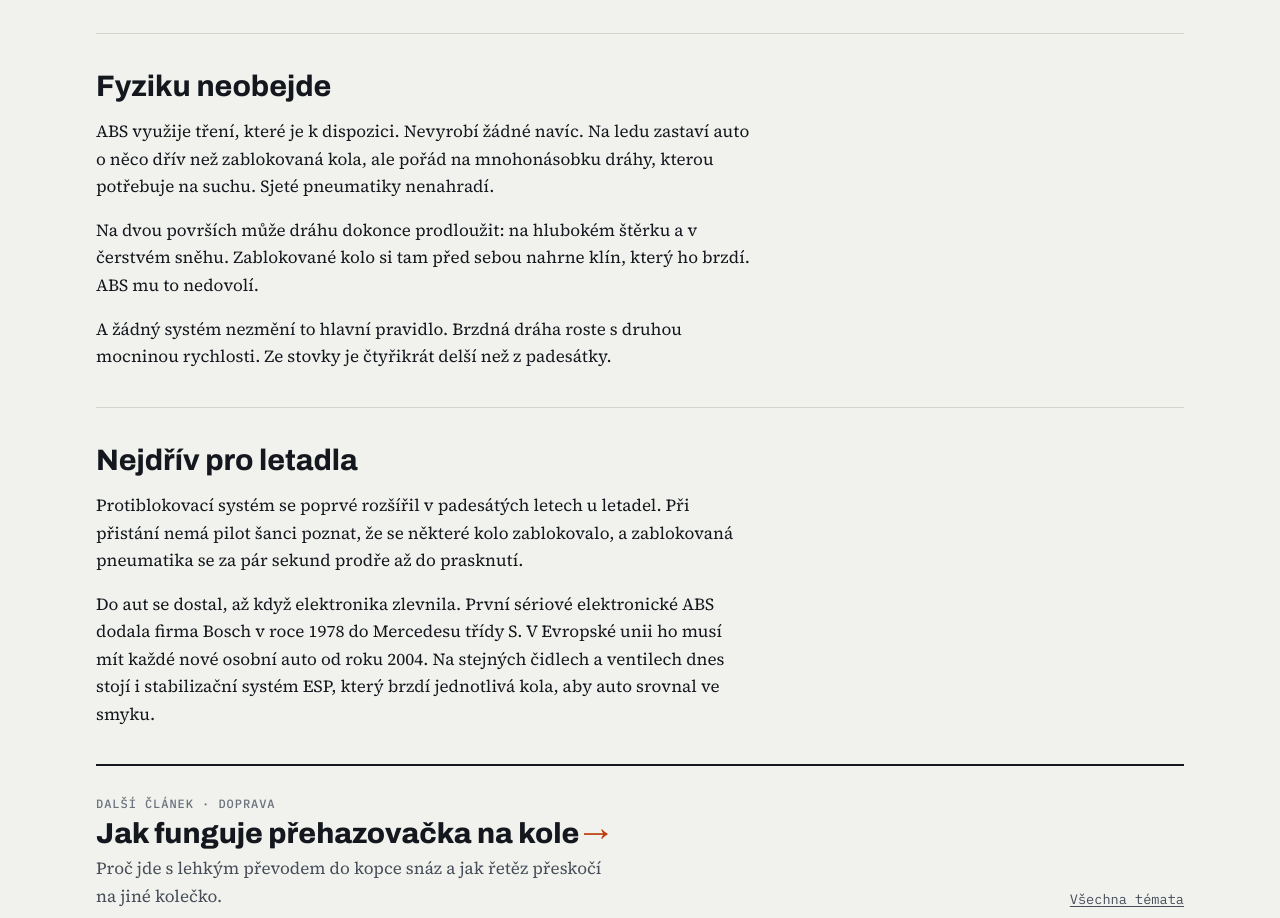
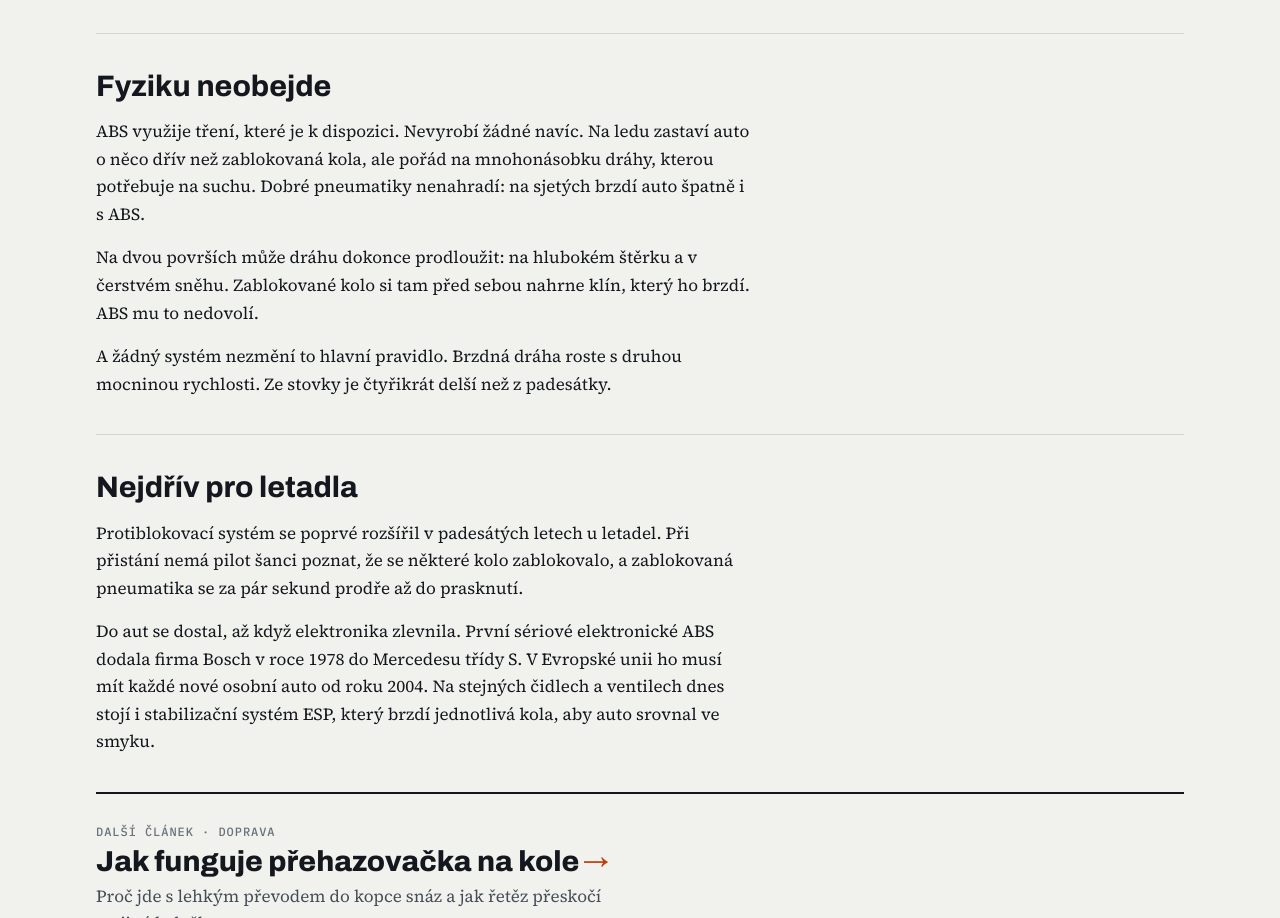
Before and after one commit to jvaclavik/jak-veci-funguji, a plain HTML site: page abs/index.html in a window 1280 px wide. Shown: the part 3046-3964 px from the top of the page. Drawn offline with Linux system fonts and the light colour scheme.

Commit message:
ABS: oprava nejasné věty o pneumatikách

```diff
--- a/abs/index.html
+++ b/abs/index.html
@@ -192,7 +192,7 @@
     <section class="sec" aria-labelledby="h-meze">
       <div class="prose">
         <h2 id="h-meze">Fyziku neobejde</h2>
-        <p>ABS využije tření, které je k dispozici. Nevyrobí žádné navíc. Na ledu zastaví auto o něco dřív než zablokovaná kola, ale pořád na mnohonásobku dráhy, kterou potřebuje na suchu. Sjeté pneumatiky nenahradí.</p>
+        <p>ABS využije tření, které je k dispozici. Nevyrobí žádné navíc. Na ledu zastaví auto o něco dřív než zablokovaná kola, ale pořád na mnohonásobku dráhy, kterou potřebuje na suchu. Dobré pneumatiky nenahradí: na sjetých brzdí auto špatně i s ABS.</p>
         <p>Na dvou površích může dráhu dokonce prodloužit: na hlubokém štěrku a v čerstvém sněhu. Zablokované kolo si tam před sebou nahrne klín, který ho brzdí. ABS mu to nedovolí.</p>
         <p>A žádný systém nezmění to hlavní pravidlo. Brzdná dráha roste s druhou mocninou rychlosti. Ze stovky je čtyřikrát delší než z padesátky.</p>
       </div>
```
